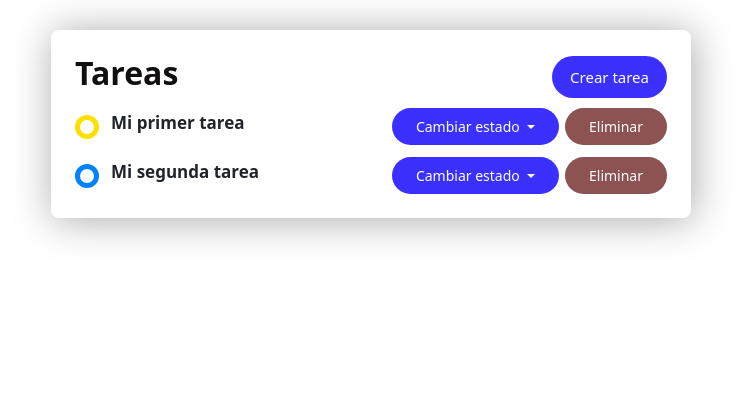
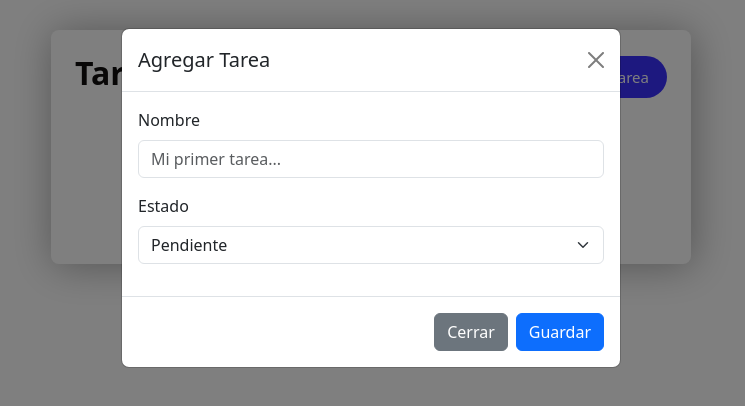
Before and after one commit to CarMi0Proggramer/curso-de-angular-todo-app, an Angular app: page / in a window 1280 px wide. Both pictures are taken after a click on the button "Crear tarea". Shown: the top 406 px of the page, without its empty margins (269-1014 px from the left). Built offline with nearby package versions, Linux system fonts and the light colour scheme; data requests are answered from the project's data file.

Commit message:
Config for forms added

```diff
--- a/data/db.json
+++ b/data/db.json
@@ -1,14 +1,3 @@
 {
-  "tasks": [
-    {
-      "name": "Mi primer tarea",
-      "description": "Esta va a ser mi primer tarea",
-      "status": "PENDING"
-    },
-    {
-      "name": "Mi segunda tarea",
-      "description": "Esta va a ser mi segunda tarea",
-      "status": "IN_PROGRESS"
-    }
-  ]
+  "tasks": []
 }
--- /dev/null
+++ b/src/app/add-task-modal/add-task-modal.component.html
@@ -0,0 +1,49 @@
+<div
+  class="modal fade"
+  id="exampleModal"
+  tabindex="-1"
+  aria-labelledby="exampleModalLabel"
+  aria-hidden="true"
+>
+  <div class="modal-dialog">
+    <div class="modal-content">
+      <div class="modal-header">
+        <h1 class="modal-title fs-5" id="exampleModalLabel">Agregar Tarea</h1>
+        <button
+          type="button"
+          class="btn-close"
+          data-bs-dismiss="modal"
+          aria-label="Close"
+        ></button>
+      </div>
+      <div class="modal-body">
+        <div class="mb-3">
+          <label for="name" class="form-label">Nombre</label>
+          <input
+            type="text"
+            class="form-control"
+            id="name"
+            placeholder="Mi primer tarea..."
+          />
+        </div>
+        <div class="mb-3">
+          <label for="status" class="form-label">Estado</label>
+          <select
+            id="status"
+            class="form-select"
+            aria-label="Default select example"
+          >
+            <option value="PENDING">Pendiente</option>
+            <option value="IN_PROGRESS">En Progreso</option>
+          </select>
+        </div>
+      </div>
+      <div class="modal-footer">
+        <button type="button" class="btn btn-secondary" data-bs-dismiss="modal">
+          Cerrar
+        </button>
+        <button type="button" class="btn btn-primary">Guardar</button>
+      </div>
+    </div>
+  </div>
+</div>
--- a/src/app/app.component.html
+++ b/src/app/app.component.html
@@ -1,7 +1,9 @@
 <main class="content">
   <div>
     <h1>Tareas</h1>
-    <button>Crear tarea</button>
+    <button data-bs-toggle="modal" data-bs-target="#exampleModal">
+      Crear tarea
+    </button>
   </div>
 
   <section class="tasks">
@@ -10,8 +12,19 @@
       [task]="task"
       (taskStatusChangedEvent)="onTaskStatusChanged($event)"
     />
+    } @empty {
+    <div
+      class="d-flex flex-column justify-content-center gap-1 mx-auto p-2"
+      style="max-width: 428px"
+    >
+      <img src="/task-list.jpg" alt="..." width="64" height="64" />
+      <p class="text-center text-secondary">
+        Aún no has agregado ninguna tarea...
+      </p>
+    </div>
     }
   </section>
+  <app-add-task-modal />
 </main>
 
 <router-outlet />
--- a/src/app/app.component.ts
+++ b/src/app/app.component.ts
@@ -4,10 +4,11 @@ import { TaskComponent } from './task/task.component';
 import { Task } from './task/task.interface';
 import { TaskStatus } from './task/task-status.enum';
 import { TaskService } from './task/task.service';
+import { AddTaskModalComponent } from './add-task-modal/add-task-modal.component';
 
 @Component({
   selector: 'app-root',
-  imports: [RouterOutlet, TaskComponent],
+  imports: [RouterOutlet, TaskComponent, AddTaskModalComponent],
   templateUrl: './app.component.html',
   styleUrl: './app.component.css',
 })
```
Also changed, not shown: src/app/add-task-modal/add-task-modal.component.ts (added, +11 -0 lines), src/app/add-task-modal/add-task-modal.component.css (added).
